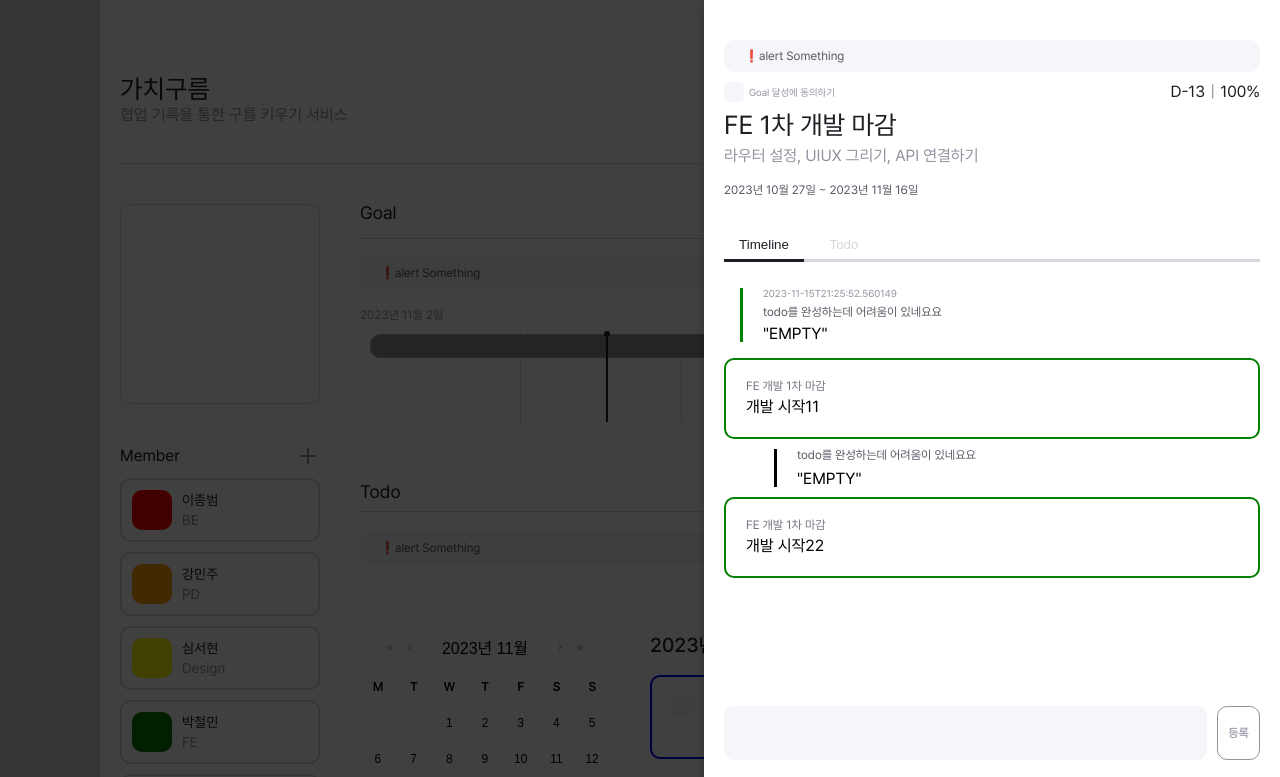
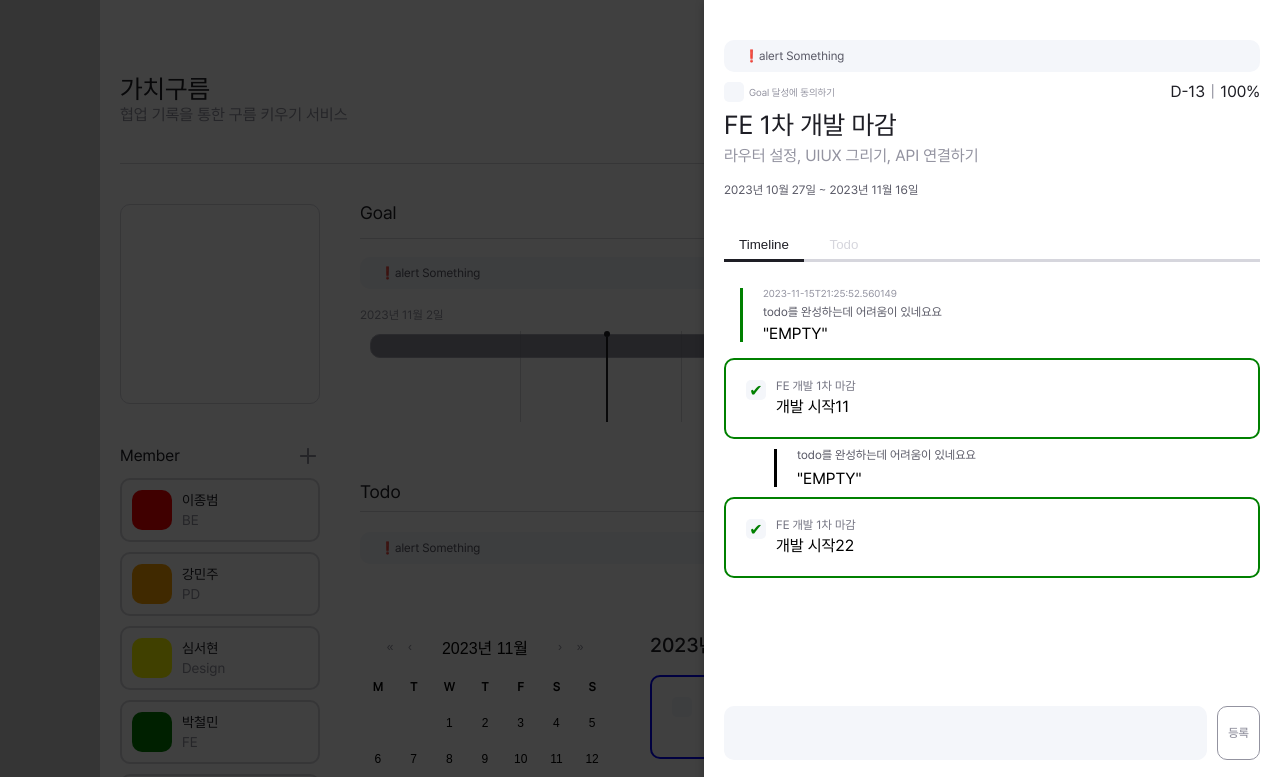
Before and after one commit to 9oormthon-univ/TEAM_12, a React (Vite) app: page /teamId/1/goalId/1 in a window 1280 px wide. Shown: the top 777 px of the page. Built offline with nearby package versions, Linux system fonts and the light colour scheme; no server answers; what recoil-persist would draw is missing.

Commit message:
✨ feat: timeline에서 todo마다 완료된 체크박스 표시

```diff
--- a/src/components/goalDetail/timelineView/TimelineView.jsx
+++ b/src/components/goalDetail/timelineView/TimelineView.jsx
@@ -1,8 +1,6 @@
 import { s } from "./style.jsx";
 
 function TimelineView({ timelineData, goalName }) {
-  // todo마다 isComplete 속성 필요
-
   const ColorList = [null, "green", "blue"];
 
   const processGoalComment = timelineData.goalCommentList.map(comment => (
@@ -16,7 +14,11 @@ function TimelineView({ timelineData, goalName }) {
   const processTodo = timelineData.todoCommentList.map(todo => (
     <s.TodoWrapper key={todo.todoId}>
       <s.TodoBox $color={ColorList[todo.todoManagerMemberId]}>
-        {/** 체크박스 */}
+        <s.ChkBox>
+          <s.ChkBoxLabel $color={ColorList[todo.todoManagerMemberId]}>
+            ✔
+          </s.ChkBoxLabel>
+        </s.ChkBox>
         <s.TodoBoxContentWrapper>
           <s.TodoTitle>{goalName}</s.TodoTitle>
           <s.TodoContent>{todo.todoContent}</s.TodoContent>
--- a/src/components/goalDetail/timelineView/style.jsx
+++ b/src/components/goalDetail/timelineView/style.jsx
@@ -58,6 +58,27 @@ export const s = {
     border: 2px solid ${({ $color }) => $color};
     border-radius: 0.625rem;
   `,
+  ChkBox: styled.div`
+    display: inline-block;f
+    width: 1.25rem;
+    height: 1.25rem;
+    padding: 0.3125rem 0.625rem;
+    background: ${p => p.theme.colors.gray0};
+    border-radius: 0.3125rem;
+    position: relative;
+  `,
+  ChkBoxLabel: styled.span`
+    display: inline-block;
+    font-size: 1rem;
+    width: 1.25rem;
+    height: 1.25rem;
+    border-radius: 0.3125rem;
+    position: absolute;
+    text-align: center;
+    top: 15%;
+    left: 0;
+    color: ${({ $color }) => $color};
+  `,
   TodoBoxContentWrapper: styled.div`
     display: flex;
     flex-direction: column;
```
